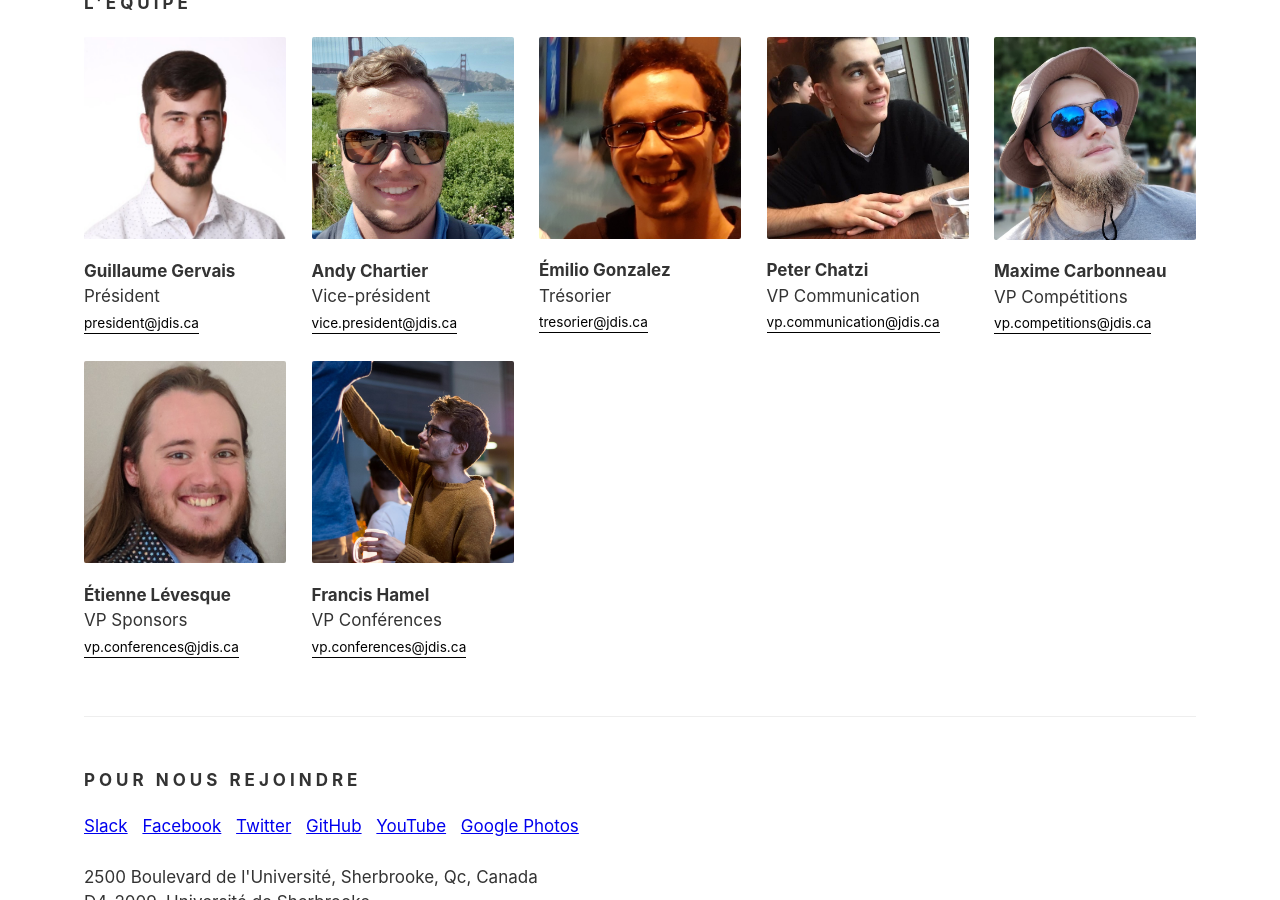
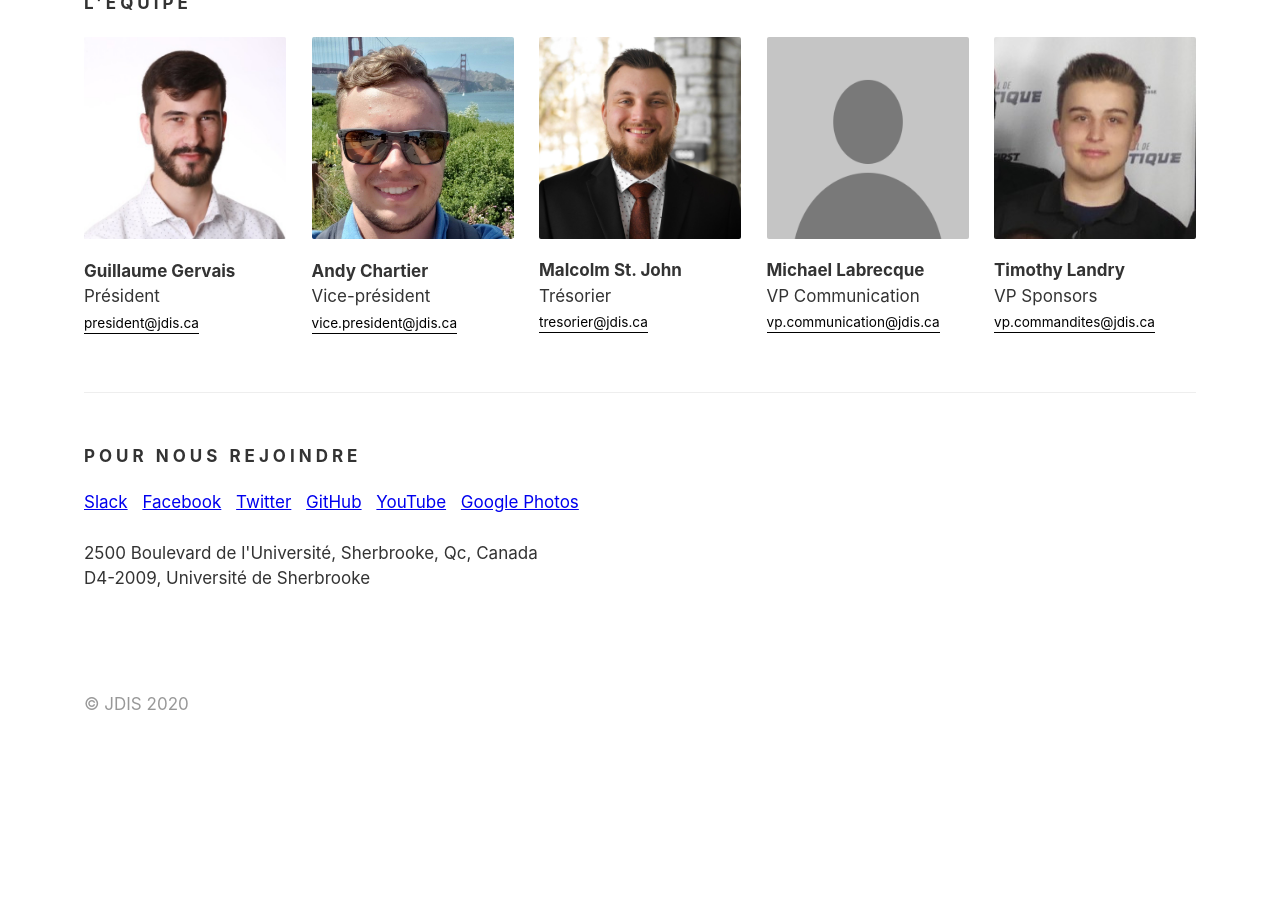
Before and after one commit to JDIS/Website, a Jekyll site: the page built from _pages/index.html, in a window 1280 px wide and 900 px high, scrolled down 3028 px. Built offline with Jekyll 4.4.1, drawn with Linux system fonts in a browser that asks for light colours; some web fonts are replaced; after the commit the page ends 3802 px from its top, so only the background shows below that.

Commit message:
Membres du ce automne 2020

```diff
--- a/_data/members.json
+++ b/_data/members.json
@@ -14,38 +14,40 @@
     "is_active": true
   },
   {
-    "name": "Émilio Gonzalez",
+    "name": "Malcolm St. John",
     "title": "Trésorier",
-    "image_url": "egonzalez.jpeg",
+    "image_url": "malcolm.jpg",
     "email": "tresorier@jdis.ca",
     "is_active": true
   },
   {
-    "name": "Peter Chatzi",
+    "name": "Michael Labrecque",
     "title": "VP Communication",
-    "image_url": "peter.jpg",
+    "image_url": "placeholder.png",
     "email": "vp.communication@jdis.ca",
     "is_active": true
   },
   {
-    "name": "Maxime Carbonneau",
-    "title": "VP Compétitions",
-    "image_url": "mcarbonneau.jpg",
-    "email": "vp.competitions@jdis.ca",
-    "is_active": true
-  },
-  {
-    "name": "Étienne Lévesque",
+    "name": "Timothy Landry",
     "title": "VP Sponsors",
-    "image_url": "etienne.jpg",
-    "email": "vp.conferences@jdis.ca",
-    "is_active": true
-  },
-  {
-    "name": " Francis Hamel",
-    "title": "VP Conférences",
-    "image_url": "francis.jpg",
-    "email": "vp.conferences@jdis.ca",
+    "image_url": "timothy.jpeg",
+    "email": "vp.commandites@jdis.ca",
     "is_active": true
   }
 ]
+
+  // {
+  //   "name": "A trouver",
+  //   "title": "VP Compétitions",
+  //   "image_url": "placeholder.png",
+  //   "email": "vp.competitions@jdis.ca",
+  //   "is_active": false
+  // },
+
+  // {
+  //   "name": "A trouver",
+  //   "title": "VP Conférences",
+  //   "image_url": "placeholder.png",
+  //   "email": "vp.conferences@jdis.ca",
+  //   "is_active": false
+  // }
```
Also changed, not shown: assets/img/members/timothy.jpeg (added).
